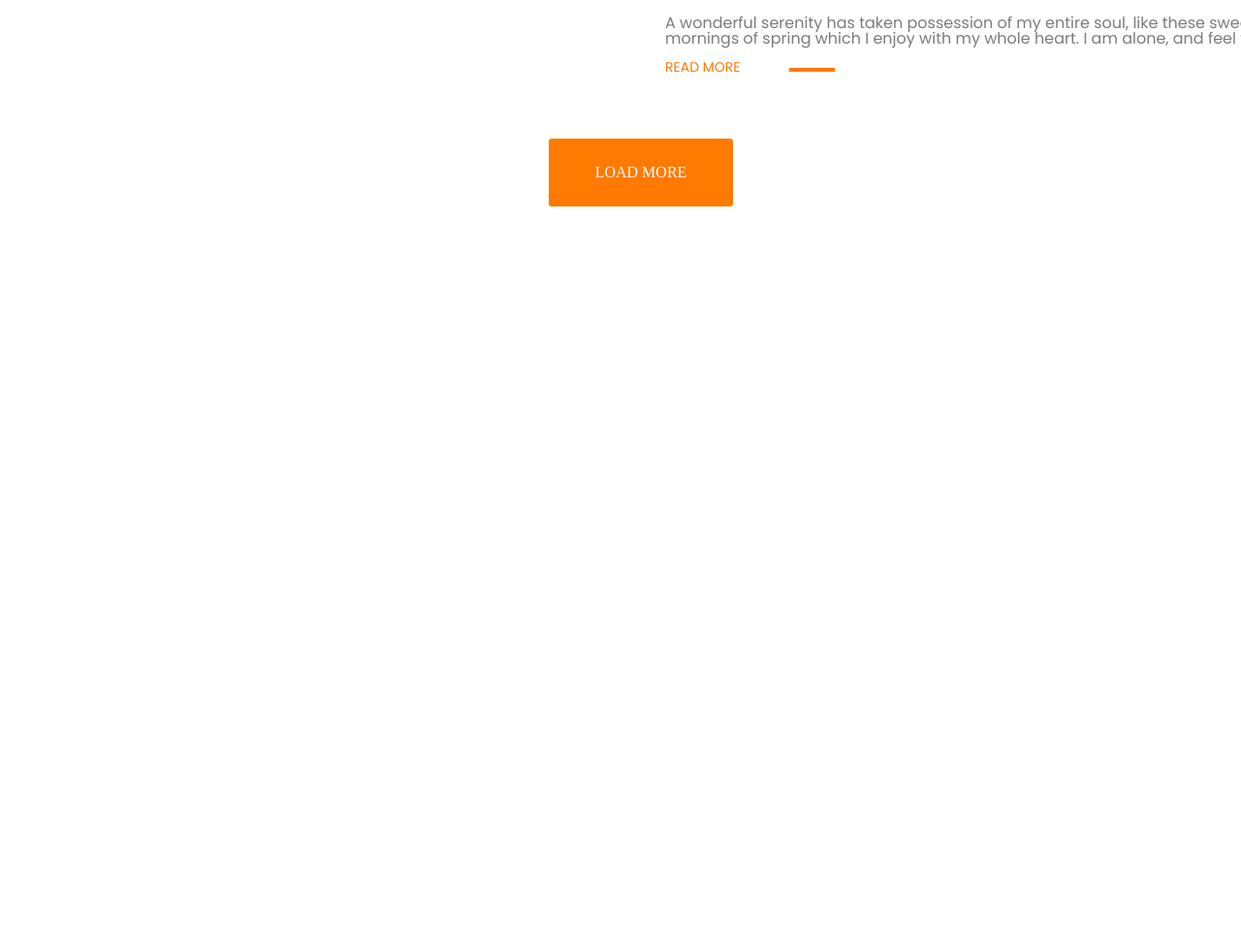
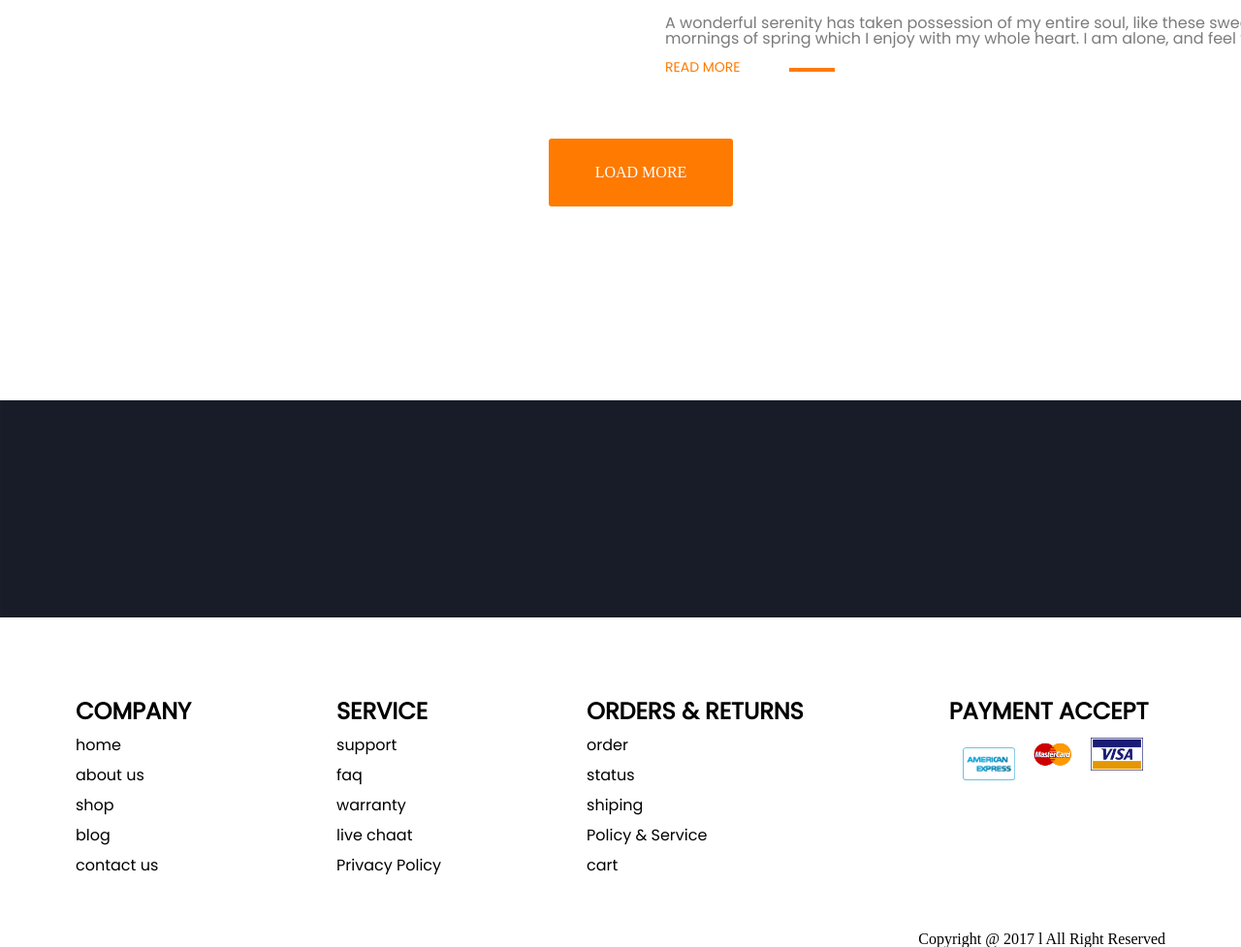
Before and after one commit to sepiashvili/lesson-6-position, a plain HTML site: page index.html in a window 1280 px wide. Shown: the part 1762-2739 px from the top of the page at 97% size. Before the commit the page ends 2041 px from the top, so only its background shows below. Drawn offline with Linux system fonts and the light colour scheme.

Commit message:
complate

```diff
--- a/css/style.css
+++ b/css/style.css
@@ -125,3 +125,39 @@
 	left: 50%;
 	transform: translate(-50% , -50%);
 }
+/* section 3 styles */
+.container2 {
+	width: 1124px;
+	margin:0 auto;
+}
+.rectangle {
+	width: 1349px;
+	margin: 134px 0 82px;
+}
+/* footer styles */
+.more {
+	float: left;
+	margin-right: 150px;
+}
+.top {
+	font-size: 24px;
+	font-family: 'Poppins';
+	font-weight: 900;
+	margin-bottom: 15px;
+}
+.bot {
+	font-size: 16px;
+	font-family: 'Poppins';
+	margin-bottom: 15px;
+}
+.master-cards {
+	float: left;
+	margin-left: 14px;
+}
+.copyright {
+	float: right;
+	margin:45px 0 0 ;
+}
+.clear {
+	clear: both;
+}
--- a/index.html
+++ b/index.html
@@ -74,5 +74,49 @@
 				</div>
 				<div class="more-wraper"> <h2 class="load-more">LOAD MORE</h2></div>
 			</section>
+			<section><img class="rectangle" src="images/Rectangle 28.svg" alt="rectangle.img">
+			</section>
+			<section class="container2">
+				<div class="wraper">
+					<div class="more">
+						<h3 class="top">COMPANY</h3>
+						<ul>
+							<li class="bot">home</li>
+							<li class="bot">about us</li>
+							<li class="bot">shop</li>
+							<li class="bot">blog</li>
+							<li class="bot">contact us</li>
+						</ul>
+					</div>
+					<div class="more">
+						<h3 class="top">SERVICE</h3>
+						<ul>
+							<li class="bot">support</li>
+							<li class="bot">faq</li>
+							<li class="bot">warranty</li>
+							<li class="bot">live chaat</li>
+							<li class="bot">Privacy Policy</li>
+						</ul>
+					</div>
+					<div class="more">
+						<h3 class="top">ORDERS & RETURNS</h3>
+						<ul>
+							<li class="bot">order</li>
+							<li class="bot">status</li>
+							<li class="bot">shiping</li>
+							<li class="bot">Policy & Service</li>
+							<li class="bot">cart</li>
+						</ul>
+					</div>
+					<div>
+						<h3 class="top">PAYMENT ACCEPT</h3>
+						<img class="master-cards" src="images/amex_american_express-512.png" alt="aemex-express">
+						<img class="master-cards" src="images/1aMastercard.png" alt="1aMastercard">
+						<img class="master-cards" src="images/visa.png" alt="visa">
+					</div>
+					<div class="clear"></div>
+					<p class="copyright">Copyright @ 2017 l All Right Reserved</p>
+				</div>
+			</section>
 		</body>
 	</html>
```
Also changed, not shown: images/1aMastercard.png (added), images/amex_american_express-512.png (added), images/visa.png (added).
